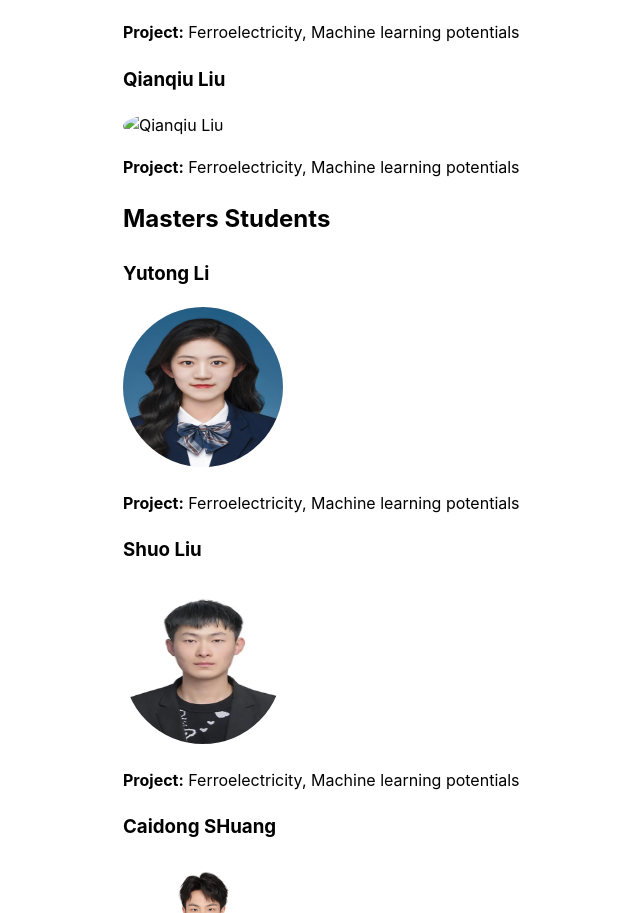
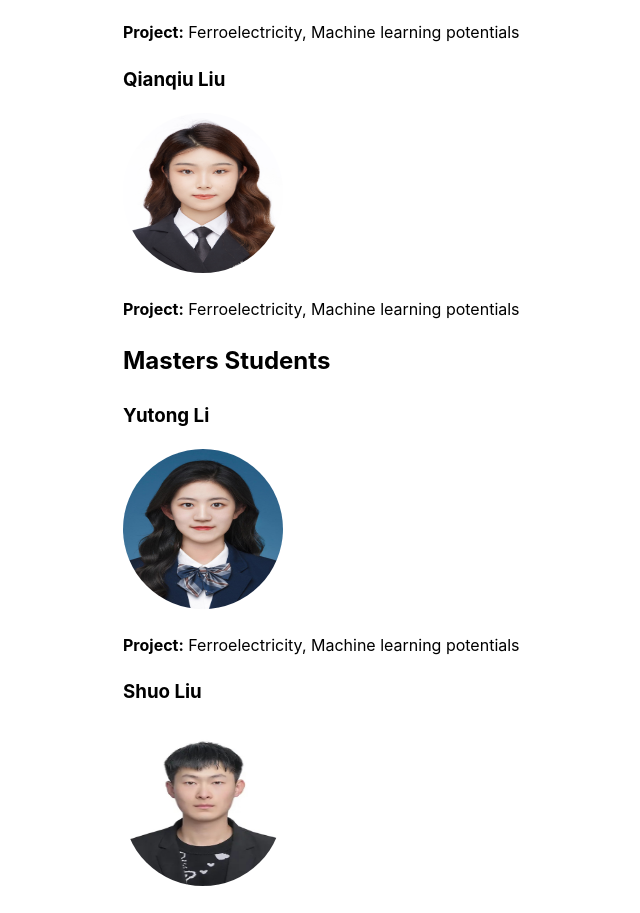
Before and after one commit to TMM-Group/TMM-Group.github.io, a plain HTML site: page team/index.html in a window 1280 px wide. Shown: the part 1246-2159 px from the top of the page, without its empty margins (37-677 px from the left). Drawn offline with Linux system fonts and the light colour scheme.

Commit message:
Update index.html

```diff
--- a/team/index.html
+++ b/team/index.html
@@ -148,7 +148,7 @@ Gang Tang received his PhD from Beijing Institute of Technology in 2019.">
 <h3 id="Qianqiu-Liu">
   <a class="Heading-link u-clickable" href="/team/#Qianqiu-Liu">Qianqiu Liu</a>
 </h3>
-<img src="liuqianqiu.png" alt="Qianqiu Liu" style="border-radius: 50%; width: 160px; height: 160px;">
+<img src="liuqianqiu.jpg" alt="Qianqiu Liu" style="border-radius: 50%; width: 160px; height: 160px;">
 <p><strong>Project:</strong> Ferroelectricity, Machine learning potentials</p>
 
 <h2 id="masters-students">
```
